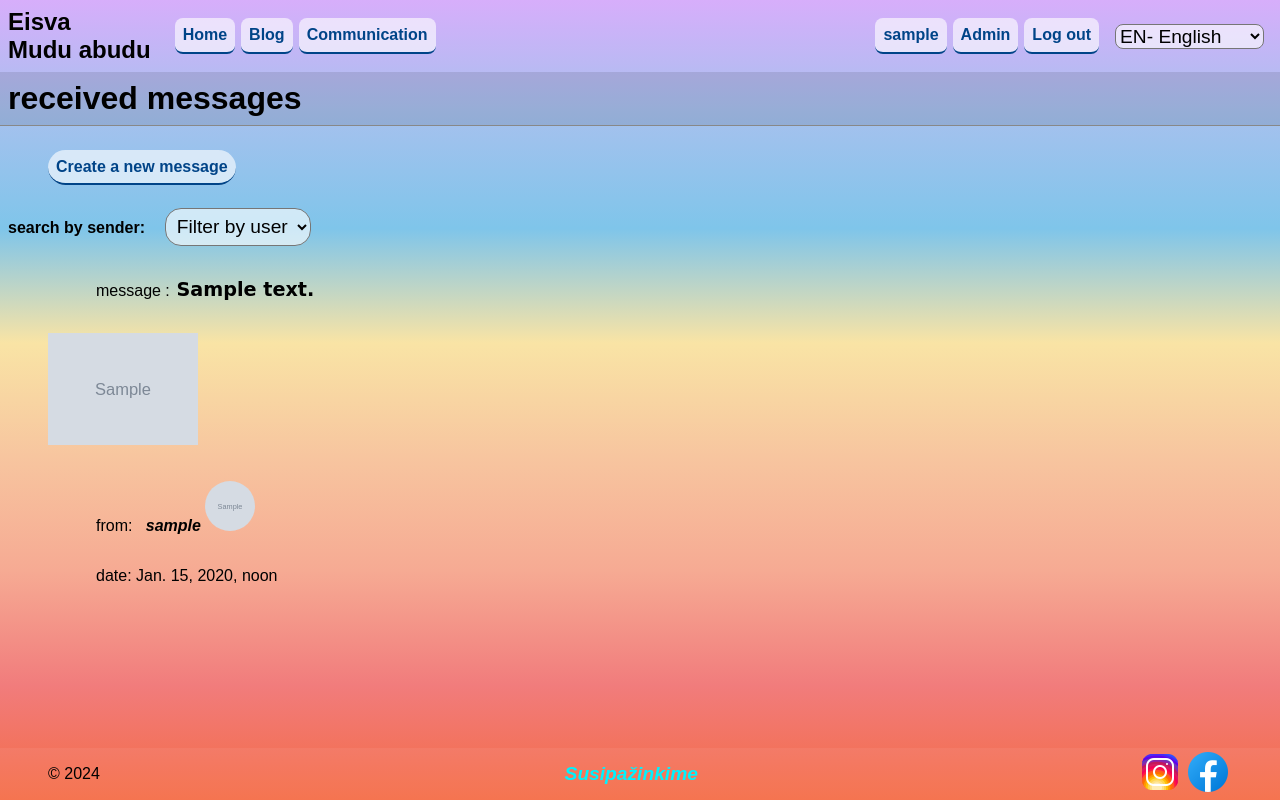
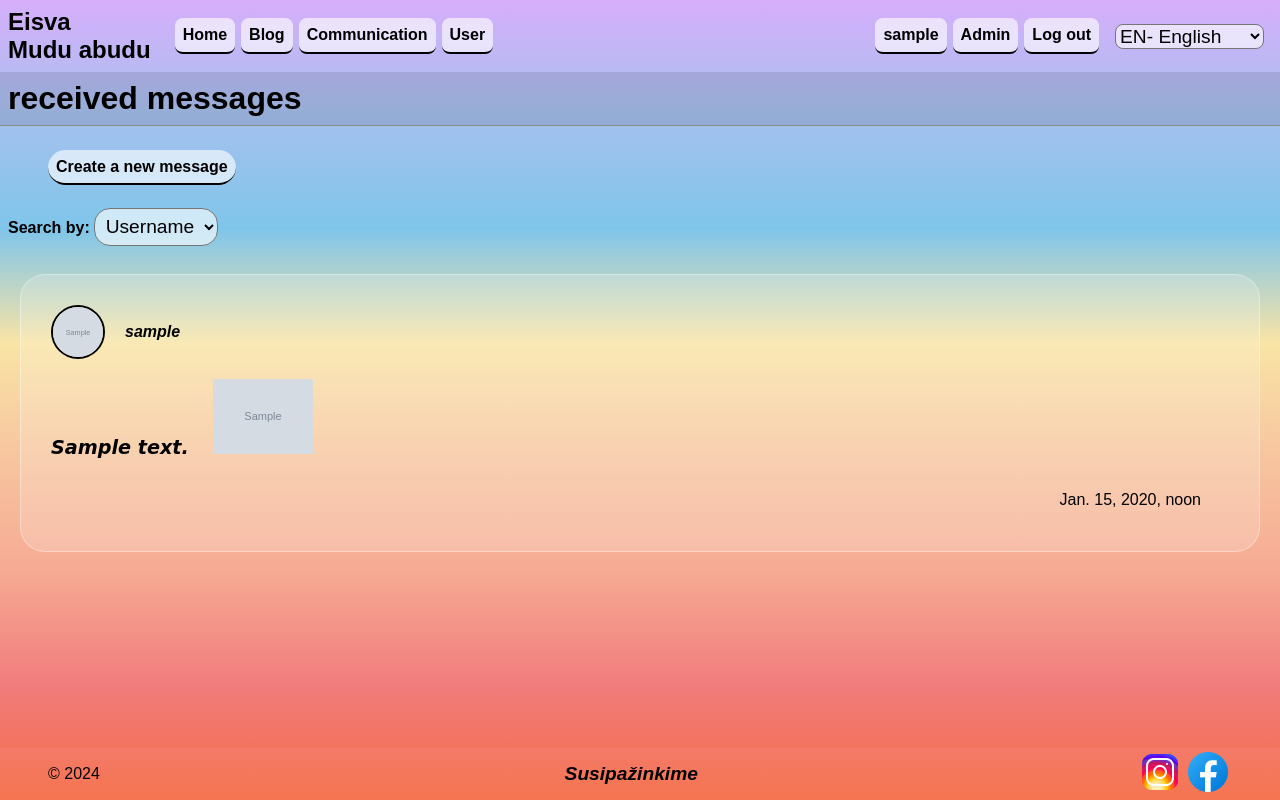
Before and after one commit to Jolitaviso/eisva, a Django app: page /user_profile/received/ in a window 1280 px wide. Run offline with Django 5.2, Linux system fonts and the light colour scheme; a user stored in the database is signed in; tables that the repository leaves empty hold one stand-in row (values such as "Sample post"); grey boxes marked "Sample" are stand-in pictures.

Commit message:
gautos, siųstos žinutės tvarkytos, user_list, blog detail

```diff
--- a/blog/communication/static/css/style.css
+++ b/blog/communication/static/css/style.css
@@ -42,9 +42,9 @@ header ul.nav li a, header ul.nav li form button {
     margin: 0;
     padding: 0.5rem;
     border: none;
-    border-bottom: 2px solid #004488;
+    border-bottom: 2px solid black;
     cursor: pointer;
-    color: #004488;
+    color: black;
     font-size: 100%;
     border-radius: 0.5rem;
     font-weight: 750;
@@ -52,7 +52,7 @@ header ul.nav li a, header ul.nav li form button {
 }
 
 header ul.nav li a:hover, header ul.nav li form button:hover {
-    background: radial-gradient(circle, #fc5c7d, #00f2fe);
+    background: radial-gradient(circle, #d7aefb, #00f2fe);
     border-bottom: 2px solid #0055cc;
     color: #0055cc;
     text-decoration: none;
@@ -78,7 +78,7 @@ a {
 }
 
 a:hover {
-    color: #00f2fe;
+    color: #d7aefb;
 }
 h1, h2, h3, h4, h5, h6 {
     background: rgba(0.1, 0.1, 0.1, 0.1);
@@ -93,12 +93,16 @@ p, main ul {
     padding: 0 3rem;
     margin: 2rem 0;
     background: none;
+
 }
 
 main ul li {
     border-bottom: 1px solid #999999;
     font-style: normal;
     font-weight: lighter;
+    font-weight: 850;
+    font-style: normal;
+
 }
 
 main ul li.list-table-header {
@@ -130,10 +134,6 @@ footer p {
     margin: 0;
 }
 
-footer a {
-    color: #00f2fe;   /*#66aaff; graži mėlyna spalva*/
-}
-
 footer a:hover {
     color: #77bbff;
 }
@@ -148,7 +148,7 @@ section.messages {
 .message, ul.errorlist  {
     padding: 0.5rem;
     margin: 0;
-    border-bottom: 1px solid #888888;
+   /* border-bottom: 1px solid #888888;*/
 }
 
 .message-debug {
@@ -179,10 +179,13 @@ main form label {
 
 main form input,
 main form textarea,
-main form select,
-main form button {
+main form select
+/*main form button*/ {
     font-size: 120%;
     background-color: #ffffff9f;
+    border-radius: 1rem;
+    padding: 0.5rem;
+
 }
 
 main form .helptext {
@@ -225,9 +228,9 @@ button, .button {
     margin: 0;
     padding: 0.5rem;
     border: none;
-    border-bottom: 2px solid #004488;
+    border-bottom: 2px solid black;
     cursor: pointer;
-    color: #004488;
+    color: black;
     font-size: 100%;
     border-radius: 2rem;
     font-weight: 750;
@@ -293,3 +296,119 @@ ul.home li .stat {
     overflow: auto;
     max-width: max-content;
 }
+
+.user-blocks {
+    display: flex;
+    flex-wrap: wrap;
+}
+
+.user-block {
+    width: 300px;
+    margin: 10px;
+    padding: 10px;
+    border: 1px solid #ffffff5f;
+    border-radius: 25px;
+    background: #ffffff2f;
+}
+
+.profile-picture {
+    border-radius: 50%;
+    width: 300px; /* Pakeiskite dydį pagal poreikį */
+    height: 300px; /* Pakeiskite dydį pagal poreikį */
+    object-fit: cover; /* Pasirūpina, kad nuotrauka užpildytų apskritimą */
+    margin-bottom: 10px;
+    border: 2px solid black;
+    text-align: center;
+
+}
+.no-picture-placeholder {
+    width: 300px; /* Nustatome plotį */
+    height: 300px; /* Nustatome aukštį */
+    background-color: #ffffff9f; /* Nustatome baltą spalvą */
+    border-radius: 50%; /* Apsibrėžiame apskritimo formą */
+    border: 2px solid black; /* Pridedame rėmelį */
+    /* Galite pridėti papildomų stilių pagal savo poreikius */
+    display: flex; /* Naudojame lankstų išdėstymą */
+    justify-content: center; /* Centruojame horizontaliai */
+    align-items: center; /* Centruojame vertikaliai */
+}
+
+
+.create-message{
+    display: block;
+    margin-top: 10px;
+    text-align: center;
+}
+
+.communication-item, .message-room {
+    margin: 20px;
+    padding: 10px;
+    border: 1px solid #ffffff5f;
+    border-radius: 25px;
+    background: #ffffff2f;
+}
+
+.communication-item .communication-description {
+    font-weight: normal;
+
+}
+
+.message-list {
+    display: flex;
+    flex-direction: column;
+  }
+
+  /*.message-room {
+    margin-bottom: 10px;
+    display: flex;
+    flex-direction: row;
+  }*/
+
+  .message-sender {
+    display: flex;
+    align-items: center;
+  }
+
+.message-sender img, .no-picture-placeholder {
+    width: 50px;
+    height: 50px;
+    margin: 20px;
+  }
+
+
+  .message-details {
+    margin-top: 10px;
+    text-align: right;
+    margin: 0;
+  }
+
+  .message-text {
+    font-family: cursive;
+    font-size: 120%;
+    font-weight: 700;
+    margin: 20px;
+  }
+
+  .message-image {
+    cursor: pointer;
+    max-width: 100px; /* maksimalus plotis */
+    max-height: 100px;
+  }
+
+  .enlarged {
+    position: fixed; /* Pastumia nuotrauką į ekraną, net jei slankiojate */
+    top: 0;
+    left: 0;
+    right: 0;
+    bottom: 0;
+    margin: auto; /* Centruoja nuotrauką horizontaliai ir vertikaliai */
+    z-index: 9999; /* Padidina "z" indeksą, kad nuotrauka būtų viršuje */
+    max-width: 90%; /* Apriboja didžiausią nuotraukos dydį */
+    max-height: 90%;
+  }
+  .close-btn {
+    position: absolute;
+    top: 10px;
+    right: 10px;
+    cursor: pointer;
+  }
--- a/blog/communication/templates/base.html
+++ b/blog/communication/templates/base.html
@@ -20,6 +20,8 @@
             <li><a href="{% url 'index' %}">{% trans "home"|capfirst %}</a></li>
             <li><a href="{% url 'blog_list' %}">{% trans "blog"|capfirst %}</a></li>
             <li><a href="{% url 'communication_list' %}">{% trans "communication"|capfirst %}</a></li>
+            <li><a href="{% url 'user_list' %}">{% trans "user"|capfirst %}</a></li>
+
         </ul>
         <span class="spacer"></span>
         <ul class="nav">
--- a/blog/communication/templates/communication/blog_list.html
+++ b/blog/communication/templates/communication/blog_list.html
@@ -18,8 +18,8 @@
 <ul>
 {% for blog in blog_list %}
     <li>
-        <a href="{% url "blog_detail" blog.pk %}">{{ blog.name }}</a>
-        ({{ blog.communications.count }})
+        <a href="{% url "blog_detail" blog.pk %}">{{ blog.name }}
+        ({{ blog.communications.count }})</a>
     </li>
 {% empty %}
     <li>{% trans "no blogs found"|title %}</li>
--- a/blog/user_profile/templates/user_profile/message_list_received.html
+++ b/blog/user_profile/templates/user_profile/message_list_received.html
@@ -8,9 +8,9 @@
 <p><a class="button" href="{% url "message_create" %}">{% trans "create a new message"|capfirst %}</a></p>
 <div class="toolbar">
   <form method="get" action="{{ request.path }}">
-    <strong>{% trans "search by sender:" %}</strong>&emsp;
+    <strong>{% trans "search by: "|capfirst %}</strong>
     <select name="sender" onchange="this.form.submit();">
-      <option value="">{% trans "filter by user"|capfirst %}</option>
+      <option value="">{% trans "username"|capfirst %}</option>
       {% for user in user_list %}
         <option value="{{ user.username }}" {% if user.username == request.GET.receiver %}selected{% endif %}>
           ({{ user.username }})
@@ -23,29 +23,43 @@
   <p></p>
   <p>{% trans "no matches found." %}</p>
 {% else %}
-  {% for message in message_list_received %}
+<div class="message-list">
+  {% for message in message_list_received|dictsortreversed:"timestamp" %}
     {% with sender=message.sender %}
-      <div>
-        <ul class="message_room">
-          <l>
-            <p>{% trans "message :" %}<c style="font-family:cursive; font-size:120%; font-weight:700;"> {{ message.text }}</c></p>
-              {% if message.image %}
-                <img src="{{ message.image.url }}" alt="{% trans "message image"|title %}" width="150">
-              {% endif %}
-            <div>
-              <p>{% trans "from" %}: &nbsp;
-                  <a href="{% url 'user_detail' sender.username %}">
-                    <strong>{{ sender }}</strong>
-                    {% if sender.profile.picture %}
-                      <img src="{{ sender.profile.picture.url }}" alt="{% trans "profile picture"|title %}" style="border-radius: 50%; width: 50px; height: 50px; margin-right: 10px;">
-                    {% endif %}
-                  </a>
-              </p>
-            <p>{% trans "date" %}: {{ message.timestamp }}</p>
-          </l>
-        </ul>
+      <div class="message-room">
+        <div class="message-sender">
+          {% if sender.profile.picture %}
+            <img src="{{ sender.profile.picture.url }}" alt="{% trans "profile picture"|title %}" class="profile-picture">
+          {% else %}
+          <div class="no-picture-placeholder" style="border-radius: 50%; width: 50px; height: 50px; background-color: white;"></div>
+            {% endif %}
+          <a href="{% url 'user_detail' sender.username %}">
+            <strong>{{ sender }}</strong>
+          </a>
+        </div>
+        <div class="message-content">
+          <a class="message-text"> {{ message.text }}</a>
+          {% if message.image %}
+            <img src="{{ message.image.url }}" alt="{% trans "message image"|title %}" class="message-image">
+          {% endif %}
+        </div>
+        <script>
+          document.addEventListener('DOMContentLoaded', function() {
+            var images = document.querySelectorAll('.message-image'); // Pasirenkame visus elementus su klase "message-image"
+
+            images.forEach(function(image) {
+              image.addEventListener('click', function() {
+                this.classList.toggle('enlarged'); // Pridedame arba pašaliname klasę "enlarged" paspaudus ant nuotraukos
+              });
+            });
+          });
+        </script>
+        <div class="message-details">
+          <p> {{ message.timestamp }}</p>
+        </div>
       </div>
     {% endwith %}
   {% endfor %}
+</div>
 {% endif %}
 {% endblock content %}
--- a/blog/user_profile/urls.py
+++ b/blog/user_profile/urls.py
@@ -5,7 +5,7 @@ urlpatterns = [
     path('signup/', views.signup, name='signup'),
     path('detail/', views.user_detail_current, name='user_detail_current'),
     path('detail/<str:username>/', views.user_detail_current, name='user_detail'),
-    path('list/<str:username>/', views.user_list, name='user_list'),
+    path('user/', views.user_list, name='user_list'),
     path('edit/', views.user_update, name='user_update'),
     path('received/', views.message_list_received, name='message_list_received'),
     path('send/', views.message_list_send, name='message_list_send'),
--- a/blog/user_profile/views.py
+++ b/blog/user_profile/views.py
@@ -57,12 +57,10 @@ def user_update(request: HttpRequest) -> HttpResponse:
     })
 
 
-
 @login_required
 def user_list(request):
-    users = User.objects.all()
+    users = get_user_model().objects.all().order_by('username')
     return render(request, 'user_profile/user_list.html', {'users': users})
-
 
 class MessageCreateView(LoginRequiredMixin, generic.CreateView):
     model = models.Message
```
Also changed, not shown: blog/communication/templates/communication/blog_detail.html (+17 -20 lines), blog/communication/templates/communication/index.html (+0 -12 lines), blog/user_profile/templates/user_profile/message_list_send.html (+32 -19 lines), blog/user_profile/templates/user_profile/user_detail.html (+7 -3 lines), blog/user_profile/templates/user_profile/user_detail_current.html (+11 -7 lines), blog/user_profile/templates/user_profile/user_list.html (+19 -6 lines), blog/media/user_pictures/0_0.webp, blog/media/user_pictures/gelike_r3uvMNB.jpg.
